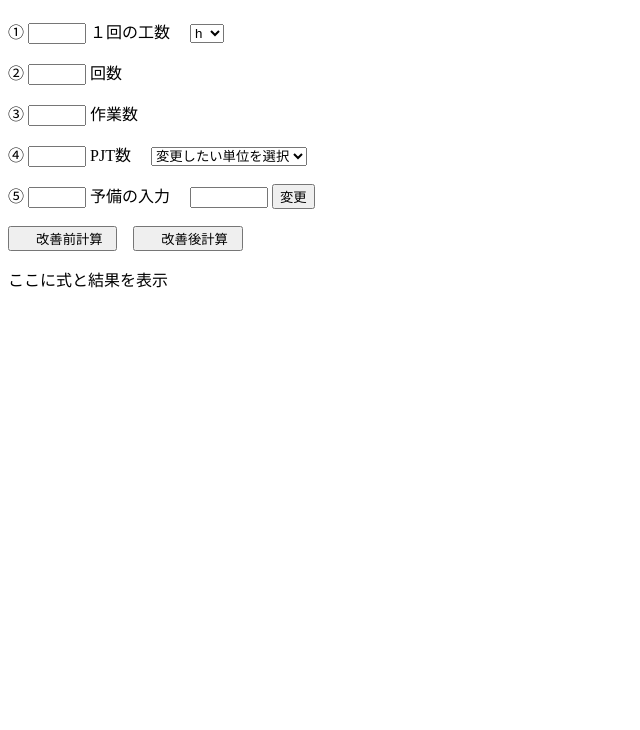
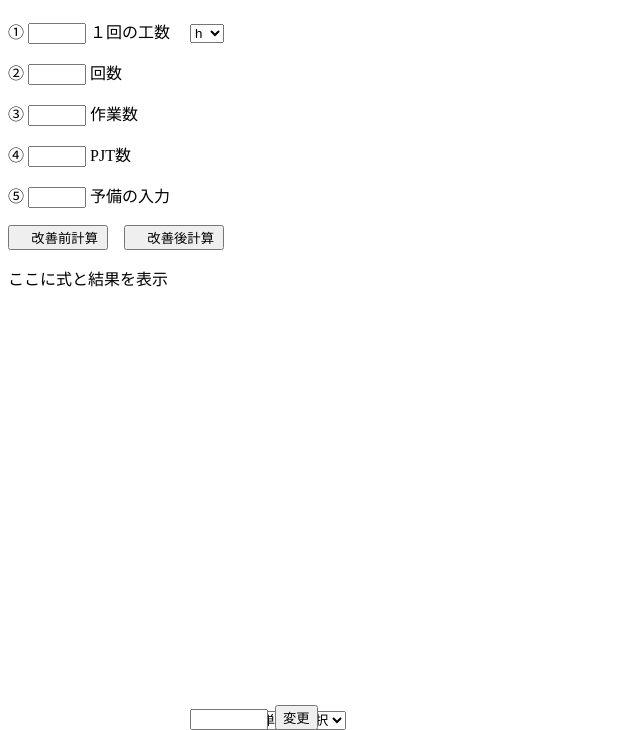
Before and after one commit to Keita-ati371/Keita-ati371.fnd37, a plain HTML site: page index.html in a window 1280 px wide. Shown: the part 70-800 px from the top of the page, without its empty margins (0-640 px from the left). Drawn offline with Linux system fonts and the light colour scheme.

Commit message:
Update style.css

```diff
--- a/style.css
+++ b/style.css
@@ -11,14 +11,50 @@
     width: 50px;
 }
 
+#position1 {
+    position: relative;
+}
+
 #pjt {
     width: 50px;
+}
+
+#position2 {
+    position: relative;
 }
 
 #other {
     width: 50px;
 }
 
+#unit {
+    position: absolute;
+    bottom: 0;
+    left: 190px;
+}
+
 #changeUnit {
     width: 70px;
+    position: absolute;
+    bottom: 0;
+    left: 190px;
 }
+
+#changeBtn {
+    position: absolute;
+    bottom: 0;
+    left: 275px;
+}
+
+#position3 {
+    position: relative;
+    top: 10px;
+}
+
+#btnBefore {
+    width: 100px;
+}
+
+#btnAfter {
+    width: 100px;
+}
```
